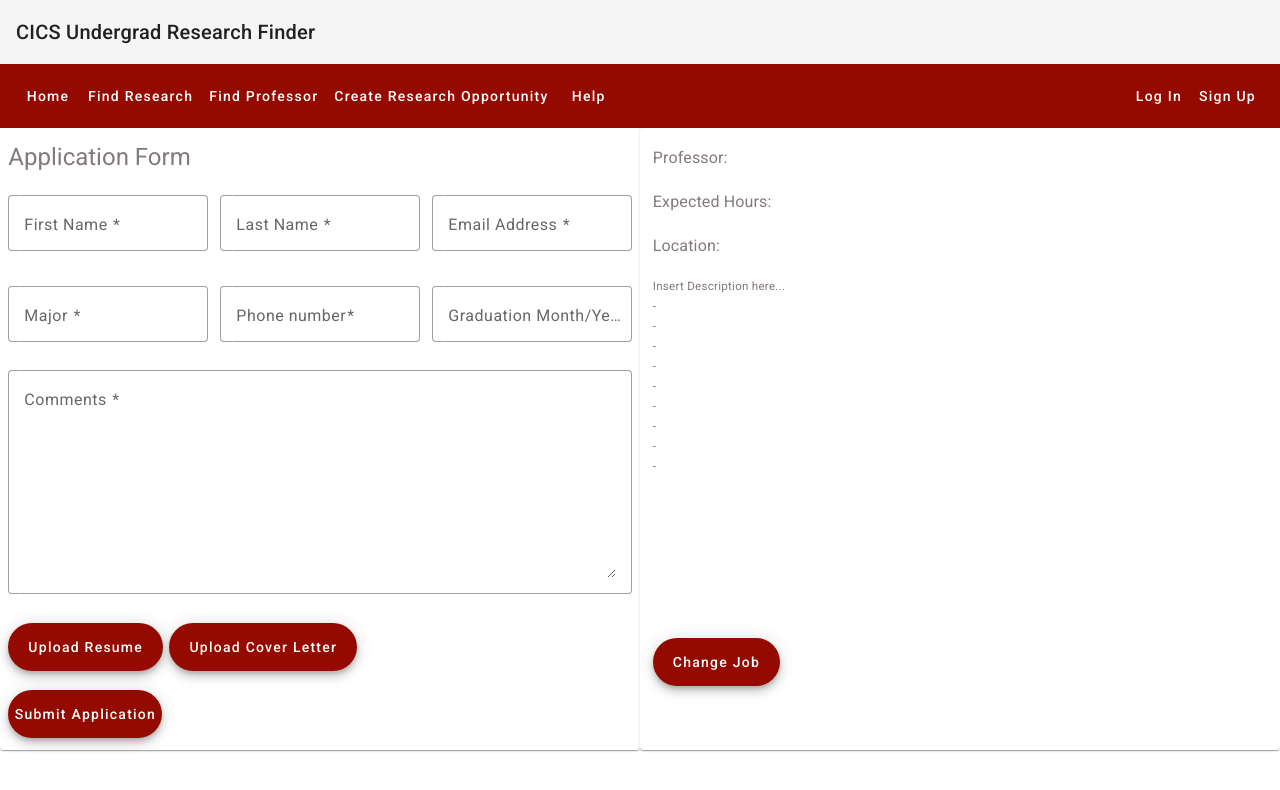
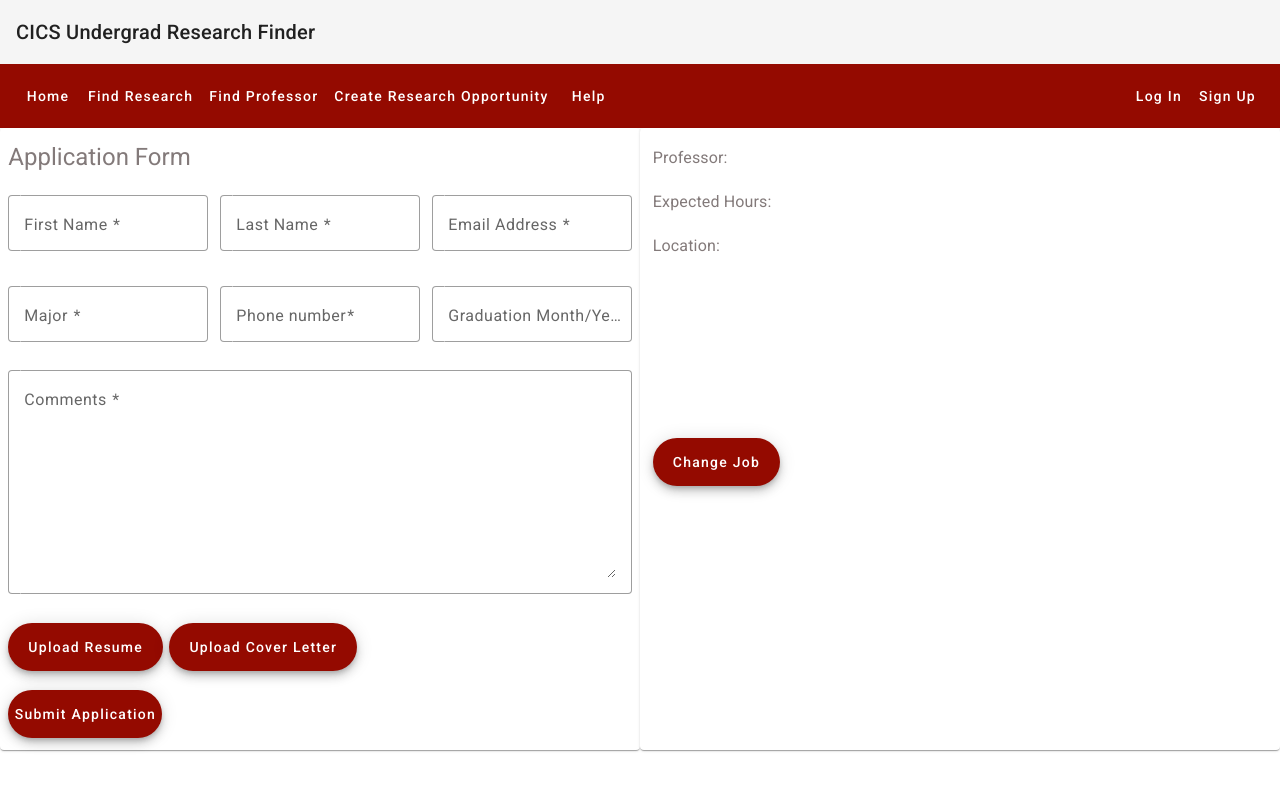
Before and after one commit to ckausika/CS320-Team-U, an Angular app in the folder frontend/project/: page /application in a window 1280 px wide. Shown: the top 790 px of the page. Built offline with nearby package versions, Linux system fonts and the light colour scheme; no server answers.

Commit message:
application page html change

```diff
--- a/frontend/project/src/pages/application-page/application-page.component.html
+++ b/frontend/project/src/pages/application-page/application-page.component.html
@@ -74,26 +74,7 @@
             Location: {{message.location}}
         </h3>
         <h5 style="color: rgb(131, 122, 122);">
-            Insert Description here...
-            <br>
-            -
-            <br>
-            -
-            <br>
-            -
-            <br>
-            -
-            <br>
-            -
-            <br>
-            -
-            <br>
-            -
-            <br>
-            -
-            <br>
-            -
-            <br>
+            {{message.jobDescription}}
         </h5>
         <div class="white-space">
 
```
